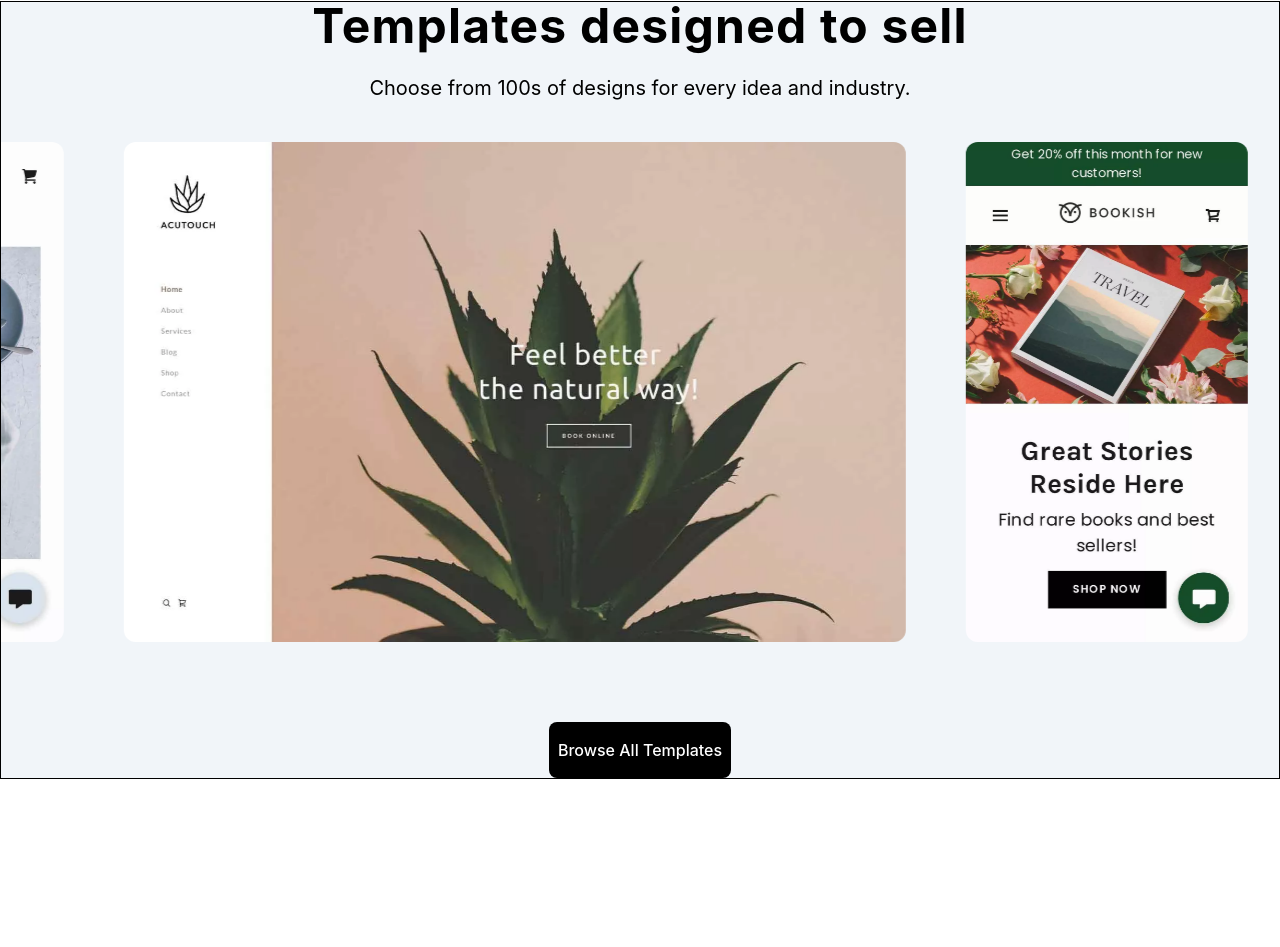
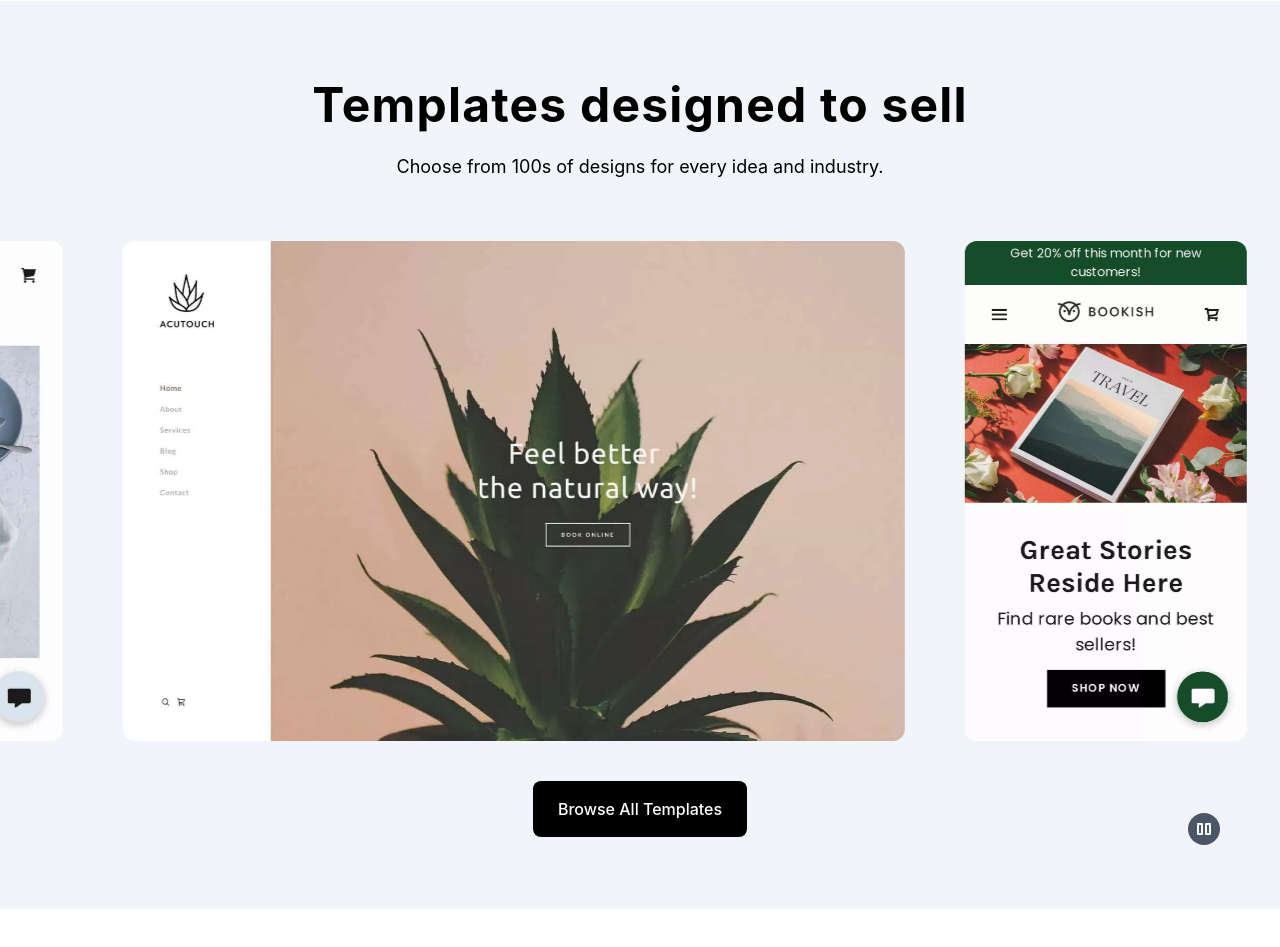
Before and after one commit to PraptiH/GoDaddy_Clone, a React (Vite) app: page / in a window 1280 px wide. Shown: the part 2812-3759 px from the top of the page. Before the commit the page ends 3591 px from the top, so only its background shows below. Built offline with nearby package versions, Linux system fonts and the light colour scheme; a web font is replaced by a local one.

Commit message:
Add play pause button in the template marquee section

```diff
--- a/src/App.css
+++ b/src/App.css
@@ -29,6 +29,6 @@
    animation: marquee 100s linear infinite;
  }
 
- .imgMarquee:hover{
+ .imgMarquee:hover, .paused{
    animation-play-state: paused;
  }
--- a/src/Components/TemplateSection/TemplateSection.tsx
+++ b/src/Components/TemplateSection/TemplateSection.tsx
@@ -1,3 +1,4 @@
+import { useState } from 'react'
 import artGallery from '../../assets/koartgallerytemplate1_mobile.webp'
 import bookStore from '../../assets/kobookstoretemplate_mobile.webp'
 import healthAlterative from '../../assets/kohealthalternativetemplate_desktop.webp'
@@ -9,17 +10,24 @@ function TemplateSection() {
 
     const imgArr: string[] = [singleProduct, healthAlterative, bookStore, furniture, artGallery, homeHouse]
     const duplicateImgArr: string[] = [...imgArr, ...imgArr]
+    const [isPaused, setIsPaused] = useState(false)
+
+    const replayPauseBtn = () => {
+        setIsPaused(!isPaused)
+    }
 
     return (
         <>
-            <div className="bg-slate-100 border">
+            <div className="bg-slate-100 pt-20 pb-10 my-10">
                 <div className="text-center space-y-6">
                     <h1 className="font-bold text-5xl tracking-wide">Templates designed to sell</h1>
-                    <p className="text-xl">Choose from 100s of designs for every idea and industry.</p>
+                    <p className="text-lg">Choose from 100s of designs for every idea and industry.</p>
                 </div>
 
-                <div className="overflow-hidden py-10">
-                    <div className="imgMarquee flex w-max gap-15">
+                <div className="overflow-hidden pt-15 pb-10">
+                    <div className={`imgMarquee flex w-max gap-15
+                        ${isPaused ? "paused" : ''
+                        }`}>
                         {duplicateImgArr.map((img, index) => (
                             <div className='group relative shrink-0 cursor-pointer'
                                 key={index}>
@@ -48,17 +56,37 @@ function TemplateSection() {
                                 </div>
                             </div>
 
-
                         ))}
                     </div>
                 </div>
 
-                <button className="bg-black font-medium text-white w-1/7 mx-auto mt-10 group cursor-pointer object-cover py-4 rounded-lg flex items-center justify-center transition-all ease-in duration-500 hover:scale-x-102">Browse All Templates
+                <button className="bg-black font-medium text-white w-1/6 mx-auto  group cursor-pointer object-cover py-4 rounded-lg flex items-center justify-center transition-all ease-in duration-500 hover:scale-x-102">Browse All Templates
                     <svg className="hidden group-hover:block" xmlns="http://www.w3.org/2000/svg" width="35" height="24"
                         fill="currentColor" viewBox="0 0 24 24" >
                         <path d="M6 13h8.09l-3.3 3.29 1.42 1.42 5.7-5.71-5.7-5.71-1.42 1.42 3.3 3.29H6z"></path>
                     </svg>
                 </button>
+
+                <div className='flex justify-end pr-15 -translate-y-6'>
+                    <button className='rounded-full bg-gray-600 hover:bg-black p-1' onClick={replayPauseBtn}>
+                        {
+                            isPaused ? (
+                                <svg xmlns="http://www.w3.org/2000/svg" width="24" height="24"
+                                    fill="currentColor" viewBox="0 0 24 24"
+                                    className='text-white'>
+                                    <path d="M8 6.65v10.69c0 .64.76.99 1.24.56l6.11-5.35c.34-.3.34-.83 0-1.13L9.24 6.07C8.76 5.65 8 5.99 8 6.63Z"></path>
+                                </svg>
+
+                            ) : (
+                                <svg xmlns="http://www.w3.org/2000/svg" width="24" height="24"
+                                    fill="currentColor" viewBox="0 0 24 24"
+                                    className='text-white'>
+                                    <path d="M6 18h4c.55 0 1-.45 1-1V7c0-.55-.45-1-1-1H6c-.55 0-1 .45-1 1v10c0 .55.45 1 1 1M7 8h2v8H7zm7-2c-.55 0-1 .45-1 1v10c0 .55.45 1 1 1h4c.55 0 1-.45 1-1V7c0-.55-.45-1-1-1zm3 10h-2V8h2z"></path>
+                                </svg>
+                            )
+                        }
+                    </button>
+                </div>
             </div>
         </>
     )
```
